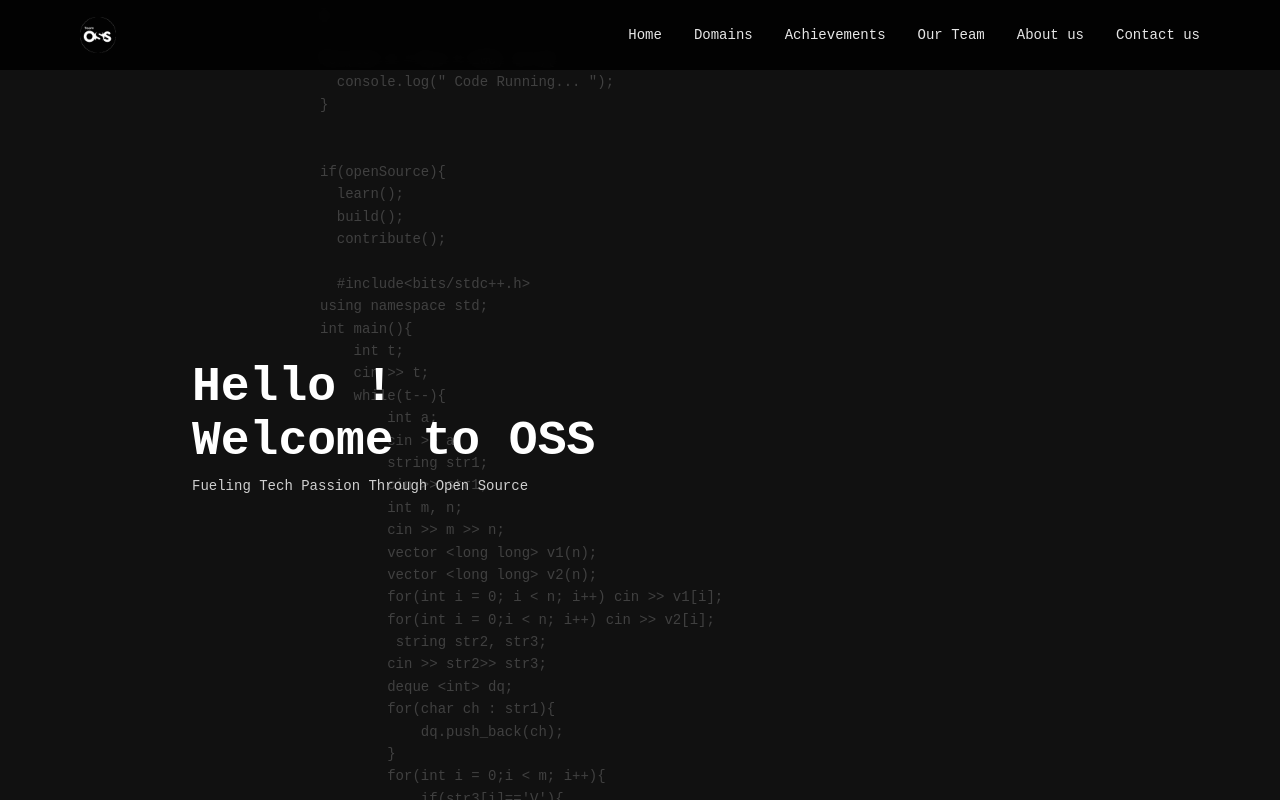
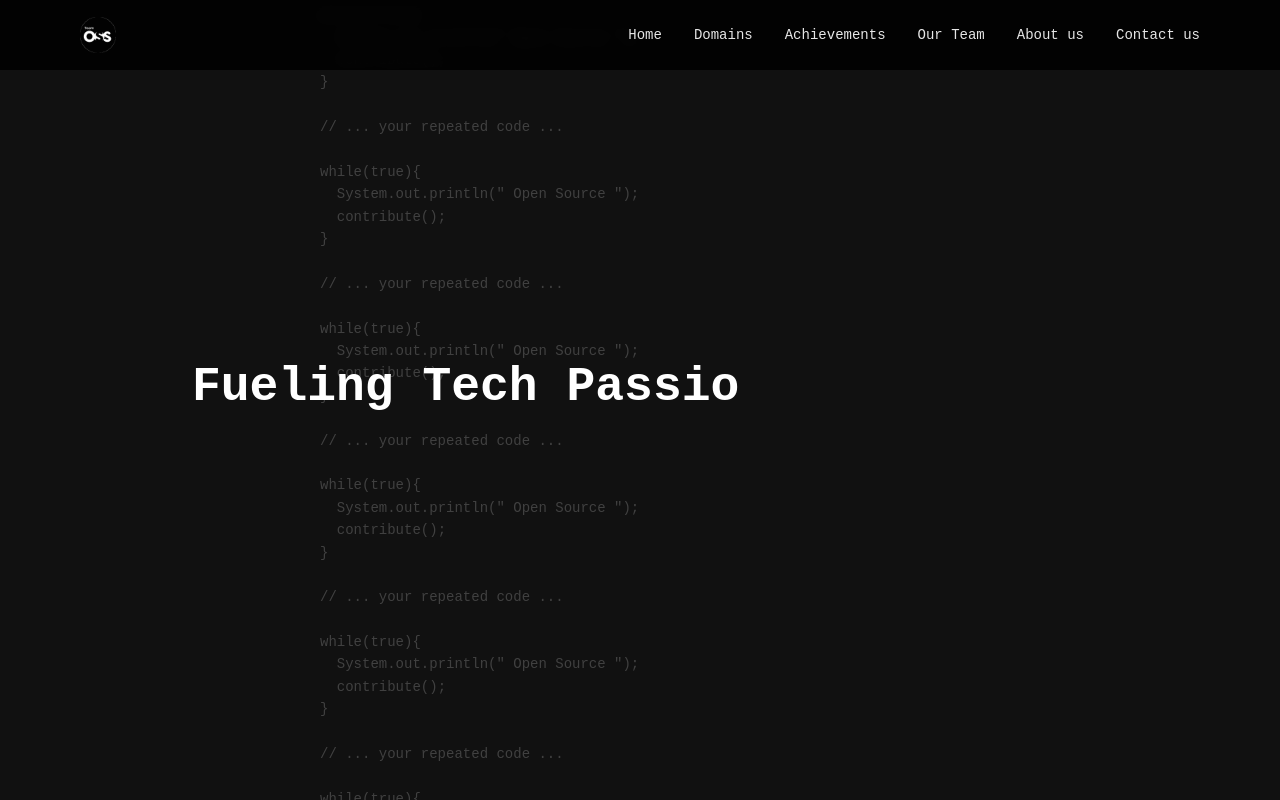
Before and after one commit to pratyush07-hub/osswebsite26, a React (Vite) app in the folder React-practice/: page / in a window 1280 px wide. Built offline with nearby package versions, Linux system fonts and the light colour scheme.

Commit message:
Adding Hellq welcome oss animation

```diff
--- a/React-practice/src/components/Hero.jsx
+++ b/React-practice/src/components/Hero.jsx
@@ -1,14 +1,39 @@
+
 import { useEffect, useState } from "react";
 import Navbar from "./Navbar";
 import "../styles/hero.css";
 
 export default function Hero() {
-  const [showText, setShowText] = useState(false);
+  const lines = [
+    "Hello !",
+    "Welcome to OSS",
+    "Fueling Tech Passion Through Open Source"
+  ];
+
+  const [displayedText, setDisplayedText] = useState("");
+  const [lineIndex, setLineIndex] = useState(0);
+  const [charIndex, setCharIndex] = useState(0);
 
   useEffect(() => {
-    const timer = setTimeout(() => setShowText(true), 1000);
+    const timer = setTimeout(() => {
+      const currentLine = lines[lineIndex];
+
+
+      setDisplayedText(currentLine.slice(0, charIndex + 1));
+      setCharIndex(prev => prev + 1);
+
+
+      if (charIndex + 1 === currentLine.length) {
+        setTimeout(() => {
+          setCharIndex(0);
+          setLineIndex((lineIndex + 1) % lines.length);
+          setDisplayedText("");
+        }, 800);
+      }
+    }, 100);
+
     return () => clearTimeout(timer);
-  }, []);
+  }, [charIndex, lineIndex]);
 
   return (
     <div className="hero">
@@ -23,70 +48,15 @@ while(true){
   contribute();
 }
 
-function buildOSS (){
-  return "Open Source Society";
-}
-
-for(let i = 0;i < 100; i++){
-  console.log(" Code Running... ");
-}
-
-
-if(openSource){
-  learn();
-  build();
-  contribute();
-
-  #include<bits/stdc++.h>
-using namespace std;
-int main(){
-    int t;
-    cin >> t;
-    while(t--){
-        int a;
-        cin >> a;
-        string str1;
-        cin >> str1;
-        int m, n;
-        cin >> m >> n;
-        vector <long long> v1(n);
-        vector <long long> v2(n);
-        for(int i = 0; i < n; i++) cin >> v1[i];
-        for(int i = 0;i < n; i++) cin >> v2[i];
-         string str2, str3;
-        cin >> str2>> str3;
-        deque <int> dq;
-        for(char ch : str1){
-            dq.push_back(ch);
-        }
-        for(int i = 0;i < m; i++){
-            if(str3[i]=='V'){
-                dq.push_front(str2 [i]);
-            }else{
-            dq.push_back(str2 [i]);
-        }
-        }
-        for(char ch : dq){
-            cout << ch;
-        }
-        cout << endl;
-
-    }
-}
-
-}
+// ... your repeated code ...
 `.repeat(20)}
         </pre>
       </div>
 
 
-      {showText && (
-        <div className={`hero-text ${showText ? "show" : ""}`}>
-          <h1>Hello !</h1>
-          <h2>Welcome to OSS</h2>
-          <p>Fueling Tech Passion Through Open Source</p>
-        </div>
-      )}
+      <div className="hero-text">
+        <h1>{displayedText}</h1>
+      </div>
     </div>
   );
 }
```
